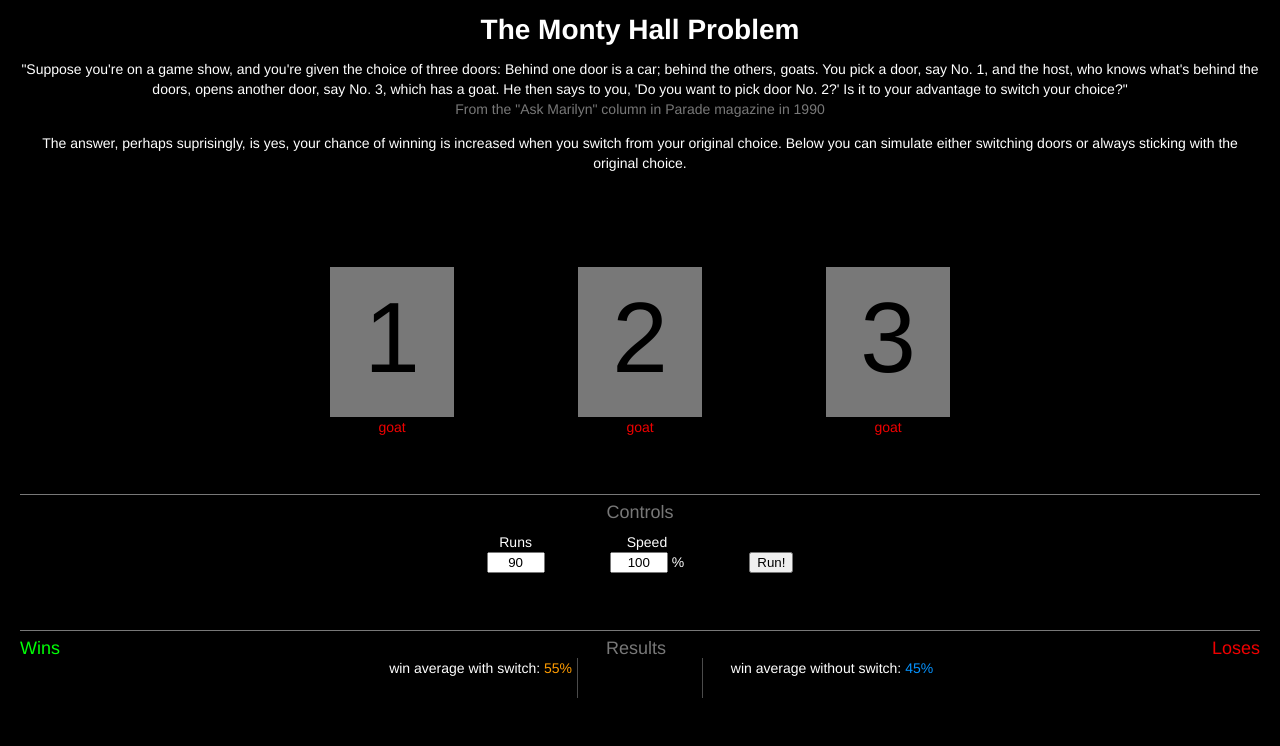
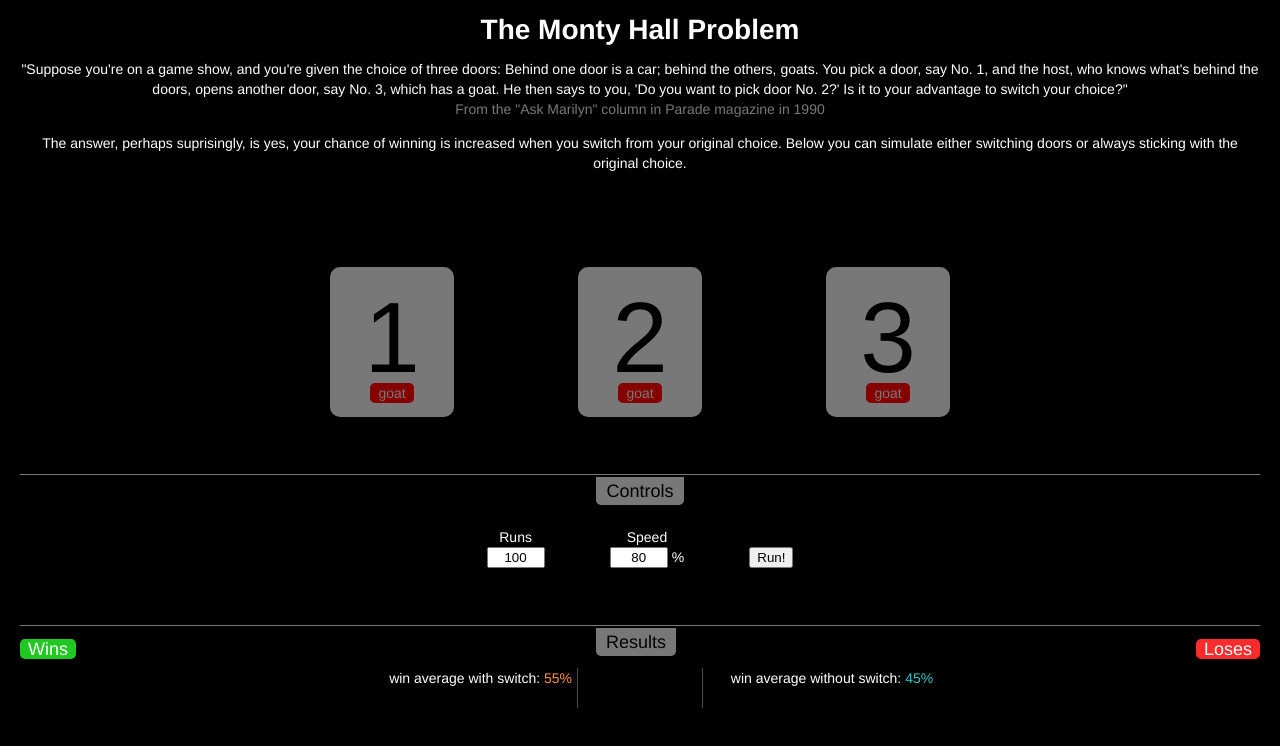
Before and after one commit to imphatic/monty-hall-problem, a React app: page / in a window 1280 px wide. Built offline with nearby package versions, Linux system fonts and the light colour scheme.

Commit message:
worked out a bit more of the styling

```diff
--- a/src/index.css
+++ b/src/index.css
@@ -7,10 +7,14 @@ body {
 }
 
 h2 {
-    color:#787878;
+    background-color:#787878;
     font-weight:normal;
     font-size:18px;
-    margin:0;
+    margin:-5px auto 12px auto;
+    padding:4px 10px;
+    border-radius:0 0 5px 5px;
+    display:inline-block;
+    color:#000000;
 }
 
 hr {
@@ -27,17 +31,17 @@ ul {
     color:#787878;
 }
 .green {
-    color:#00ff06;
+    color:#006B00;
 }
 .red {
-    color:#ef0000;
+    color:#860000;
 }
 
 
 .doors {
     margin:50px 20% 0 20%;
     display: flex;
-    justify-content:center
+    justify-content:center;
 }
 .doorWrap {
     flex-grow:1;
@@ -51,7 +55,7 @@ ul {
     width:50%;
     margin:0 auto;
     color:#000000;
-    font-size:100px;
+    border-radius:10px;
     min-height:150px;
 }
 .arrowWrap {
@@ -63,17 +67,29 @@ ul {
     height: 0;
     border-left: 12px solid transparent;
     border-right: 12px solid transparent;
-    border-top: 24px solid #00fff0;
+    border-top: 24px solid #1A9696;
 }
 .doorShape span {
     display:block;
-    padding-top:60px;
+    padding-top:30px;
+    font-size:100px;
+    line-height:80%;
 }
 .car {
-    color:#00ff06;
+    background-color:#006B00;
+    display:inline-block;
+    margin:6px auto 0 auto;
+    padding:0 8px;
+    border-radius:5px;
+    color:#787878;
 }
 .goat {
-    color:#ef0000;
+    background-color:#860000;
+    display:inline-block;
+    margin:6px auto 0 auto;
+    padding:0 8px;
+    border-radius:5px;
+    color:#787878;
 }
 
 
@@ -106,13 +122,19 @@ ul {
 }
 .titleWins {
     float:left;
-    color:#00ff06;
+    background-color:#22C822;
     font-size: 18px;
+    margin:6px auto 0 auto;
+    padding:0 8px;
+    border-radius:5px;
 }
 .titleLoses {
     float:right;
-    color:#ef0000;
+    background-color:#FA2B2B;
     font-size: 18px;
+    margin:6px auto 0 auto;
+    padding:0 8px;
+    border-radius:5px;
 }
 .resultsWrap {
     position:relative;
@@ -170,14 +192,18 @@ ul {
     top:0;
 }
 span.switch {
-    color:#ff9c00;
+    color:#FF943C;
 }
 div.switch > div.winner {
-    background:#ff9c00;
+    background:#FF943C;
 }
 span.noSwitch {
-    color:#0693ff;
+    color:#2FC8C8;
 }
 div.noSwitch > div.winner {
-    background:#0693ff;
+    background:#2FC8C8;
 }
+
+.hide {
+    display:none;
+}
--- a/src/index.js
+++ b/src/index.js
@@ -10,10 +10,11 @@ function Door(props) {
             </div>
             <div className="doorShape">
                 <span>{props.index + 1}</span>
+                <div className={(props.data.car) ? 'car' : 'goat'}>
+                    {(props.data.car) ? 'car' : 'goat'}
+                </div>
             </div>
-            <div className={(props.data.car) ? 'car' : 'goat'}>
-                {(props.data.car) ? 'car' : 'goat'}
-            </div>
+
         </div>
     );
 }
@@ -90,14 +91,14 @@ class Round extends React.Component {
                 <div className="switch" style={{paddingLeft:switchPadLeft+'%', paddingRight:switchPadRight+'%'}}>
                     <div className={ data.winner === 1 ? 'winner' : null }>
                         <div className="wins">{switchWinPercent}%</div>
-                        <div className="label">switch</div>
+                        <div className={ switchPadLeft + switchPadRight < 90 ? 'label' : ' label hide' }>switch</div>
                         <div className="loses">{switchLossPercent}%</div>
                     </div>
                 </div>
                 <div className="noSwitch" style={{paddingLeft:noSwitchPadLeft+'%', paddingRight:noSwitchPadRight+'%'}}>
                     <div className={ data.winner === 2 ? 'winner' : null }>
                         <div className="wins">{noSwitchWinPercent}%</div>
-                        <div className="label">no-switch</div>
+                        <div className={ noSwitchPadLeft + noSwitchPadRight < 90 ? 'label' : ' label hide' }>no-switch</div>
                         <div className="loses">{noSwitchLossPercent}%</div>
                     </div>
                 </div>
@@ -148,8 +149,8 @@ class MontyHallProblem extends React.Component {
         super(props);
         this.state = {
             executeRun: this.run,
-            speed:100,
-            runs:90,
+            speed:80,
+            runs:100,
             currentRound: 0,
             doors: [
                 {
```
